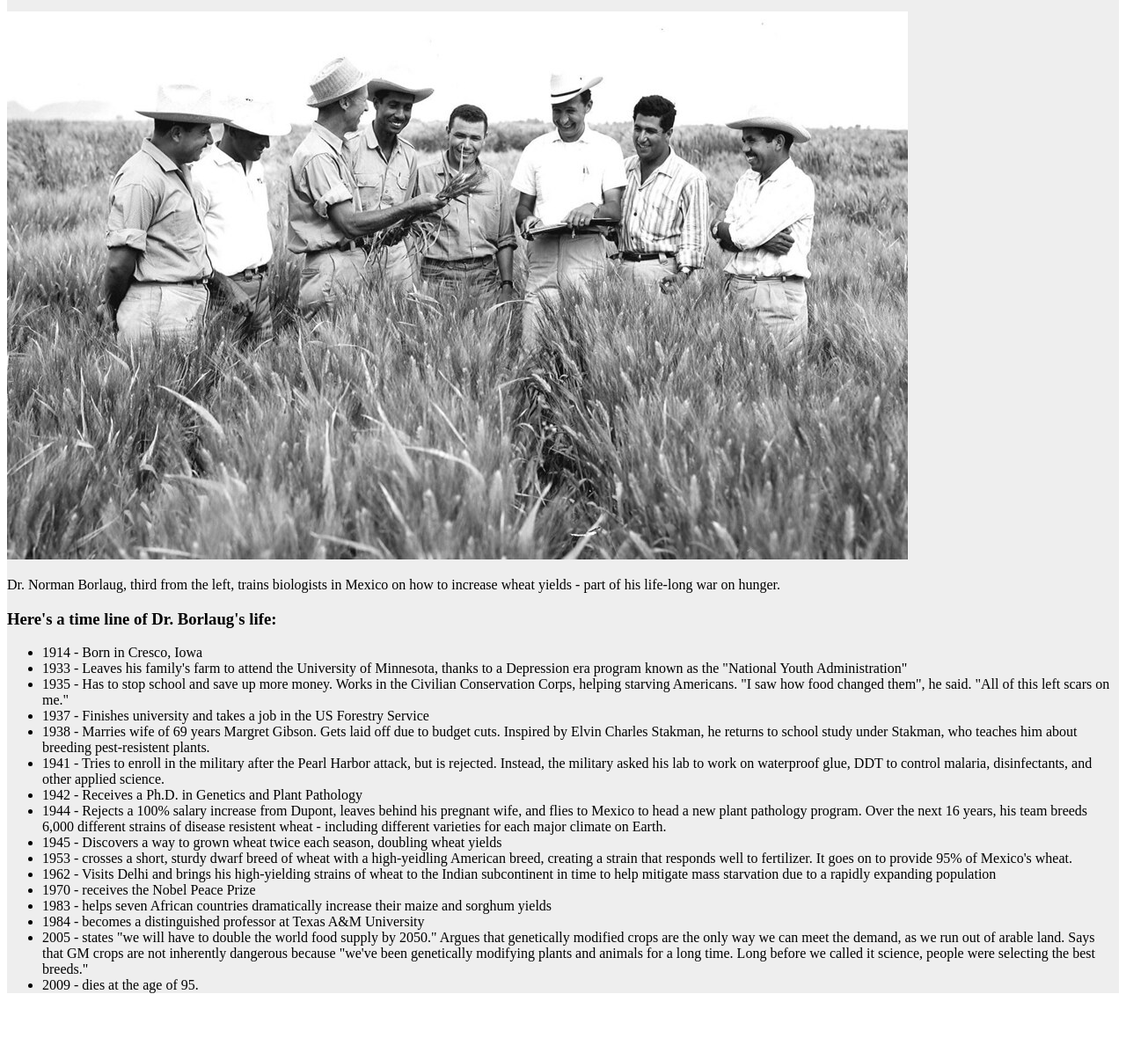
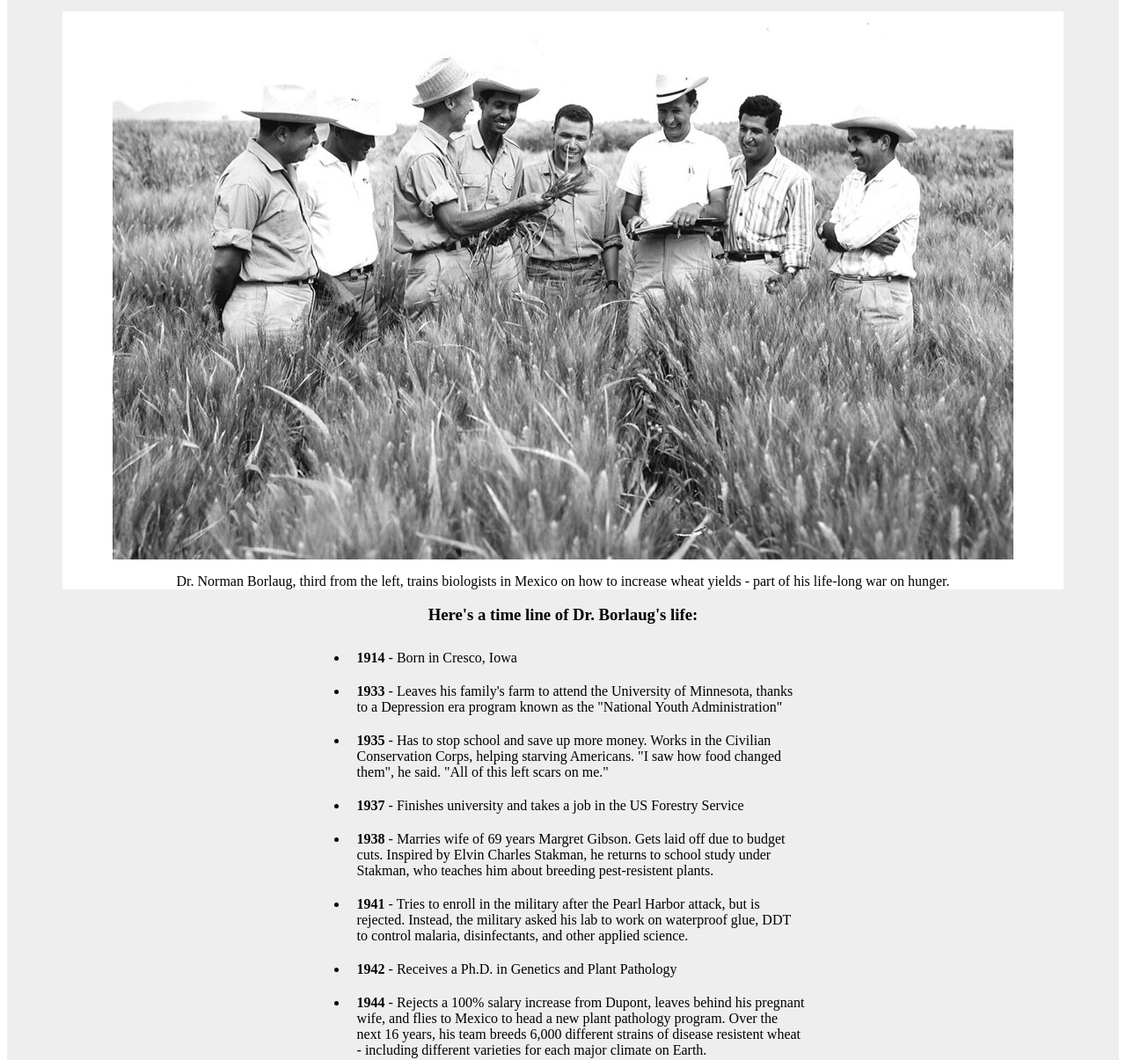
Before and after one commit to Anand8317/microverse-3rd-hello-world-, a plain HTML site: page index.html in a window 1280 px wide. Shown: the part 101-1306 px from the top of the page at 88% size. Before the commit the page ends 1246 px from the top, so only its background shows below. Drawn offline with Linux system fonts and the light colour scheme.

Commit message:
css and few changes

```diff
--- a/css/style.css
+++ b/css/style.css
@@ -7,3 +7,27 @@
     text-align: center;
 
 }
+#img-div {
+    width: 90%;
+    background-color: white;
+    margin: auto;
+
+}
+#image {
+    display: block;
+    max-width: 90%;
+    height: 90%;
+    margin: auto;
+
+}
+#img-caption {
+    text-align: center;
+}
+
+#tribute-info {
+    max-width: 45%;
+    margin: auto;
+}
+li {
+    padding: 10px;
+}
--- a/index.html
+++ b/index.html
@@ -26,24 +26,24 @@
 
 
     <div id="tribute-info" >
-<h3> Here's a time line of Dr. Borlaug's life: </h3>
+<h3 style="text-align: center;"> Here's a time line of Dr. Borlaug's life: </h3>
 <ul>
-  <li>1914 - Born in Cresco, Iowa </li>
-  <li>1933 - Leaves his family's farm to attend the University of Minnesota, thanks to a Depression era program known as the "National Youth Administration" </li>
-  <li>1935 - Has to stop school and save up more money. Works in the Civilian Conservation Corps, helping starving Americans. "I saw how food changed them", he said. "All of this left scars on me." </li>
-  <li>1937 - Finishes university and takes a job in the US Forestry Service </li>
-  <li> 1938 - Marries wife of 69 years Margret Gibson. Gets laid off due to budget cuts. Inspired by Elvin Charles Stakman, he returns to school study under Stakman, who teaches him about breeding pest-resistent plants.</li>
-  <li>1941 - Tries to enroll in the military after the Pearl Harbor attack, but is rejected. Instead, the military asked his lab to work on waterproof glue, DDT to control malaria, disinfectants, and other applied science.</li>
-  <li>1942 - Receives a Ph.D. in Genetics and Plant Pathology</li>
-  <li>1944 - Rejects a 100% salary increase from Dupont, leaves behind his pregnant wife, and flies to Mexico to head a new plant pathology program. Over the next 16 years, his team breeds 6,000 different strains of disease resistent wheat - including different varieties for each major climate on Earth.</li>
-  <li>1945 - Discovers a way to grown wheat twice each season, doubling wheat yields</li>
-  <li>1953 - crosses a short, sturdy dwarf breed of wheat with a high-yeidling American breed, creating a strain that responds well to fertilizer. It goes on to provide 95% of Mexico's wheat. </li>
-  <li>1962 - Visits Delhi and brings his high-yielding strains of wheat to the Indian subcontinent in time to help mitigate mass starvation due to a rapidly expanding population</li>
-  <li>1970 - receives the Nobel Peace Prize </li>
-  <li>1983 - helps seven African countries dramatically increase their maize and sorghum yields</li>
-  <li>1984 - becomes a distinguished professor at Texas A&M University</li>
-  <li>2005 - states "we will have to double the world food supply by 2050." Argues that genetically modified crops are the only way we can meet the demand, as we run out of arable land. Says that GM crops are not inherently dangerous because "we've been genetically modifying plants and animals for a long time. Long before we called it science, people were selecting the best breeds."</li>
-  <li>2009 - dies at the age of 95.</li>
+  <li><b>1914</b> - Born in Cresco, Iowa </li>
+  <li><b>1933</b> - Leaves his family's farm to attend the University of Minnesota, thanks to a Depression era program known as the "National Youth Administration" </li>
+  <li><b>1935</b> - Has to stop school and save up more money. Works in the Civilian Conservation Corps, helping starving Americans. "I saw how food changed them", he said. "All of this left scars on me." </li>
+  <li><b>1937</b> - Finishes university and takes a job in the US Forestry Service </li>
+  <li><b>1938</b> - Marries wife of 69 years Margret Gibson. Gets laid off due to budget cuts. Inspired by Elvin Charles Stakman, he returns to school study under Stakman, who teaches him about breeding pest-resistent plants.</li>
+  <li><b>1941</b> - Tries to enroll in the military after the Pearl Harbor attack, but is rejected. Instead, the military asked his lab to work on waterproof glue, DDT to control malaria, disinfectants, and other applied science.</li>
+  <li><b>1942</b> - Receives a Ph.D. in Genetics and Plant Pathology</li>
+  <li><b>1944</b> - Rejects a 100% salary increase from Dupont, leaves behind his pregnant wife, and flies to Mexico to head a new plant pathology program. Over the next 16 years, his team breeds 6,000 different strains of disease resistent wheat - including different varieties for each major climate on Earth.</li>
+  <li><b>1945</b> - Discovers a way to grown wheat twice each season, doubling wheat yields</li>
+  <li><b>1953</b> - crosses a short, sturdy dwarf breed of wheat with a high-yeidling American breed, creating a strain that responds well to fertilizer. It goes on to provide 95% of Mexico's wheat. </li>
+  <li><b>1962</b> - Visits Delhi and brings his high-yielding strains of wheat to the Indian subcontinent in time to help mitigate mass starvation due to a rapidly expanding population</li>
+  <li><b>1970</b> - receives the Nobel Peace Prize </li>
+  <li><b>1983</b> - helps seven African countries dramatically increase their maize and sorghum yields</li>
+  <li><b>1984</b> - becomes a distinguished professor at Texas A&M University</li>
+  <li><b>2005</b> - states "we will have to double the world food supply by 2050." Argues that genetically modified crops are the only way we can meet the demand, as we run out of arable land. Says that GM crops are not inherently dangerous because "we've been genetically modifying plants and animals for a long time. Long before we called it science, people were selecting the best breeds."</li>
+  <li><b>2009</b> - dies at the age of 95.</li>
 
 
 </ul>
```
